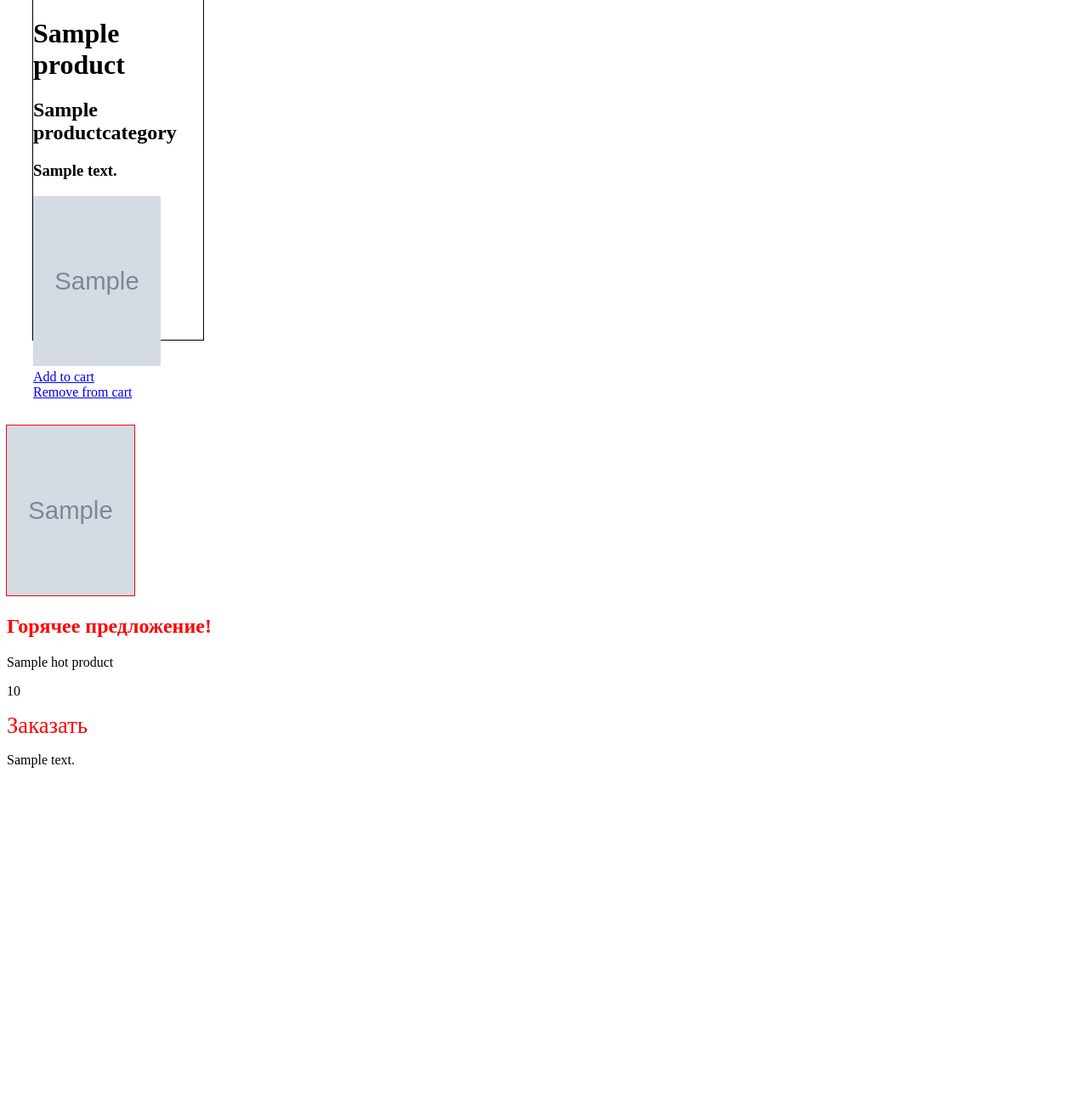
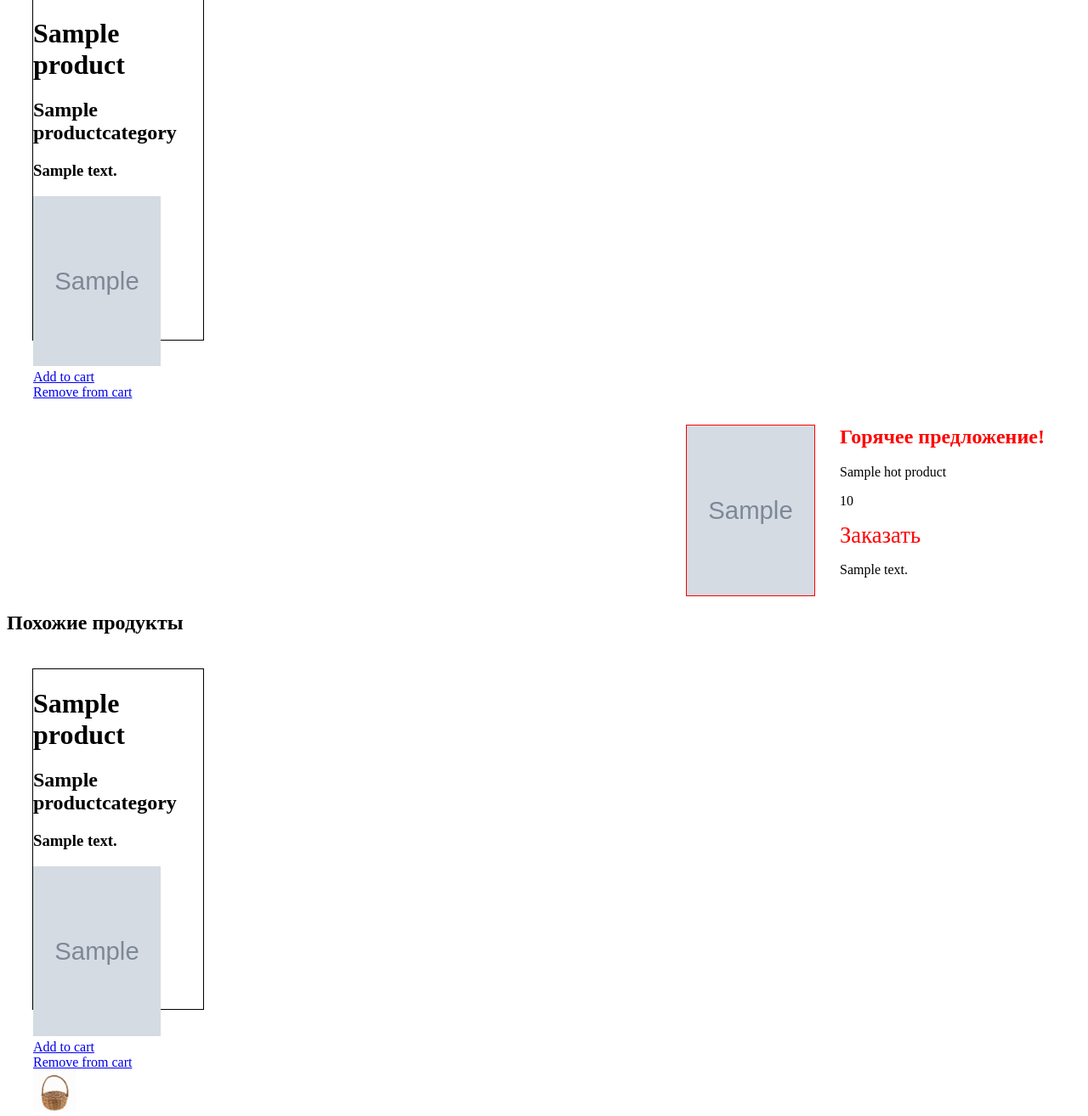
Before and after one commit to bazhenov4job/test_django, a Django app: template test_project/mainapp/templates/mainapp/products.html in a window 1280 px wide. Shown: the part 346-1660 px from the top of the page at 85% size. Before the commit the page ends 1250 px from the top, so only its background shows below. Run offline with Django 3.2, Linux system fonts and the light colour scheme; tables that the repository leaves empty hold one stand-in row (values such as "Sample post"); the template is opened without the code that fills it: values that come from a table or form of the project are taken from there, most other values are stand-ins (such as "Sample title", 1, 10 or a date in 2020); grey boxes marked "Sample" are stand-in pictures; parts of the project's set-up code (start-up, migrations or seed data) failed here and were passed over.

Commit message:
added same products to products

```diff
--- a/test_project/basketapp/models.py
+++ b/test_project/basketapp/models.py
@@ -11,7 +11,7 @@ class Basket(models.Model):
 
     user = models.ForeignKey(settings.AUTH_USER_MODEL, on_delete=models.CASCADE, related_name='basket')
     product = models.ForeignKey(Product, on_delete=models.CASCADE)
-    quantity = models.PositiveIntegerField(verbose_name='количество', default=0)
+    quantity = models.PositiveIntegerField(verbose_name='количество', default=1)
     add_datetime = models.DateTimeField(verbose_name='время', auto_now_add=True)
 
     @property
--- a/test_project/basketapp/templates/basketapp/basket.html
+++ b/test_project/basketapp/templates/basketapp/basket.html
@@ -1,4 +1,4 @@
-{% extends 'mainapp/includes/inc_menu.html' %}
+{% include 'mainapp/includes/inc_menu.html' %}
 {% load staticfiles %}
 <!DOCTYPE html>
 <html>
@@ -18,7 +18,7 @@
     </head>
 <div class="products">
     <h1>{{ title|title }}</h1>
-        {% for product in basket %}
+        {% for product in products %}
         <div class="product">
             <h1>{{ product.name }}</h1>
             <h2>{{ product.category.name }}</h2>
--- a/test_project/mainapp/templates/mainapp/includes/inc_menu.html
+++ b/test_project/mainapp/templates/mainapp/includes/inc_menu.html
@@ -13,12 +13,14 @@
 <div class="clearboth"></div>
 <a href="{% url 'basket:view' %}" class="basket">
     <p>
+        {% if basket %}
         Товаров в корзине:
-        {% if basket %}
         <br>
             {{ basket.0.total_cost|floatformat:0 }} руб
         <br>
             {{ basket.0.total_quantity }} шт
+        {% else %}
+        Корзина пуста
         {% endif %}
     </p>
 </a>
--- a/test_project/mainapp/templates/mainapp/products.html
+++ b/test_project/mainapp/templates/mainapp/products.html
@@ -17,7 +17,7 @@
 </div>
 <div class="clearboth"></div>
 <div class="hot_prod">
-    <a href="#"><img style="height:200px; width:150px; outline: 1px solid red;" src="/media/{{ hot_product.image }}" alt="Горячее предложение!"></a>
+    <a href="#"><img style="height:200px; width:150px; outline: 1px solid red; float: left; margin-right: 30px;" src="/media/{{ hot_product.image }}" alt="Горячее предложение!"></a>
     <h2 style="color: red;">Горячее предложение!</h2>
     <p>{{ hot_product.name }}</p>
     <p>{{ hot_product.price }}</p>
@@ -27,4 +27,18 @@
     <br>
     <p>{{ hot_product.description }}</p>
 </div>
+<div class="clearboth"></div>
+<h2>Похожие продукты</h2>
+{% for same in same_products %}
+<div class="product">
+            <h1>{{ same.name }}</h1>
+            <h2>{{ same.category.name }}</h2>
+            <h3>{{ same.description }}</h3>
+            <img style="height:200px; width:150px;"src="/media/{{ same.image }}" alt="{{ same.name }}">
+            <br>
+            <a href="{% url 'basket:add' same.pk %}">Add to cart</a><br>
+            <a href="{% url 'basket:remove' same.pk %}">Remove from cart</a><br>
+            <a href="{% url 'basket:view' %}"><img style="width: 50px; height: 50px;" src="media/cart.jpg" alt=""></a>
+        </div>
+{% endfor %}
 {% endblock %}
--- a/test_project/static/css/style.css
+++ b/test_project/static/css/style.css
@@ -56,4 +56,6 @@ color: #202020;
 
 .hot_prod {
 margin-top: 100px;
+margin-left: 800px;
+horizontal-position: center;
 }
```
Also changed, not shown: test_project/basketapp/views.py (+15 -5 lines), test_project/basketapp/migrations/0003_auto_20190627_0944.py (added), test_project/media/media/cart.jpg (added).
